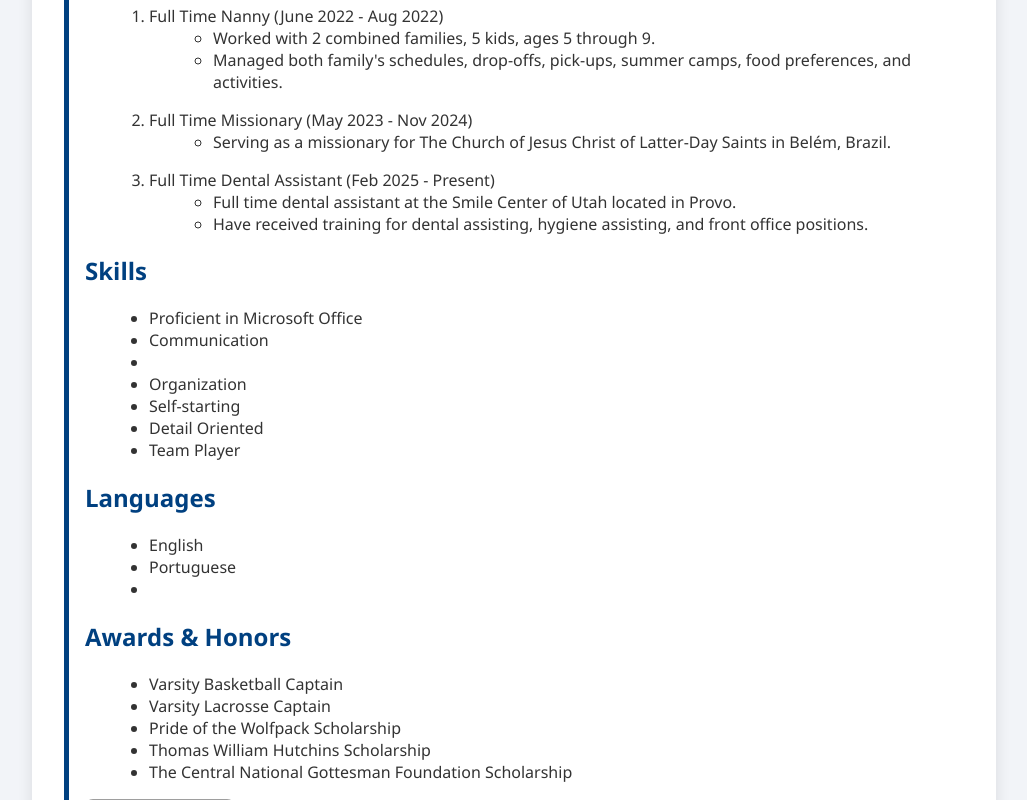
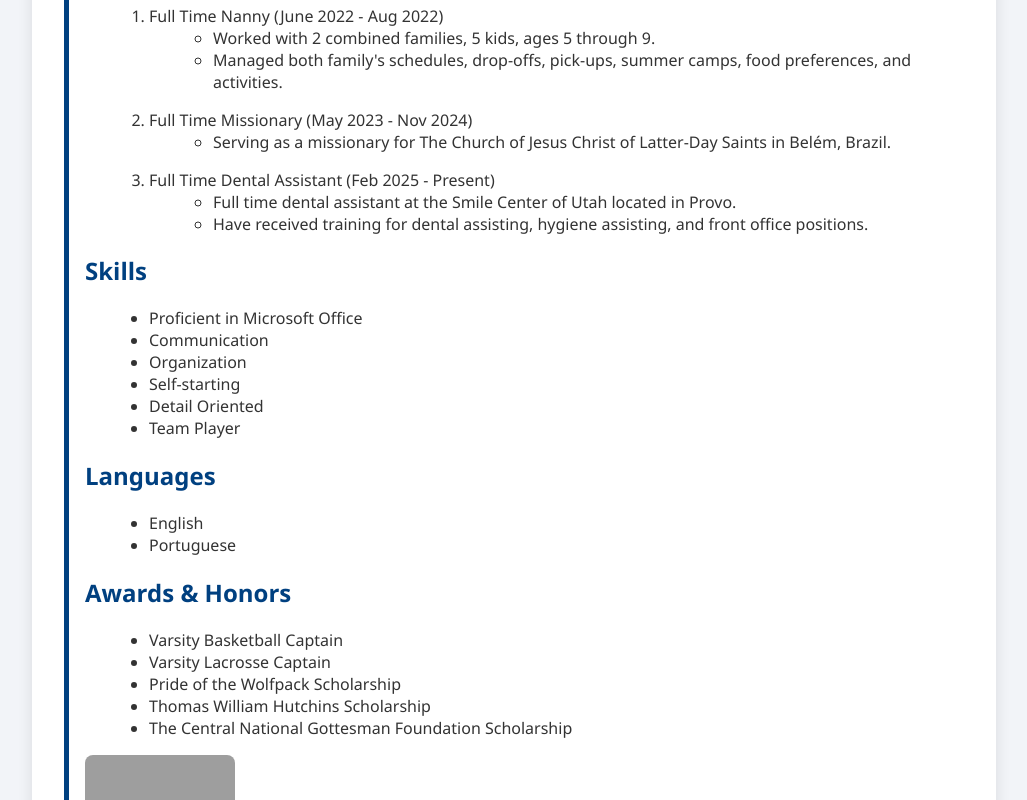
Before and after one commit to courclay/Final, a plain HTML site: page index.html in a window 1280 px wide. Shown: the part 476-1276 px from the top of the page, without its empty margins (126-1153 px from the left). Drawn offline with Linux system fonts and the light colour scheme; grey boxes are pictures that could not be loaded.

Commit message:
Update index.html

```diff
--- a/index.html
+++ b/index.html
@@ -63,7 +63,7 @@
       <h2>Skills</h2>
       <ul>
         <li>Proficient in Microsoft Office</li>
-        <li>Communication<li>
+        <li>Communication</li>
         <li>Organization</li>
         <li>Self-starting</li>
         <li>Detail Oriented</li>
@@ -73,7 +73,7 @@
        <h2>Languages</h2>
       <ul>
         <li>English</li>
-        <li>Portuguese<li>
+        <li>Portuguese</li>
       </ul>
 
       <h2>Awards & Honors</h2>
```
